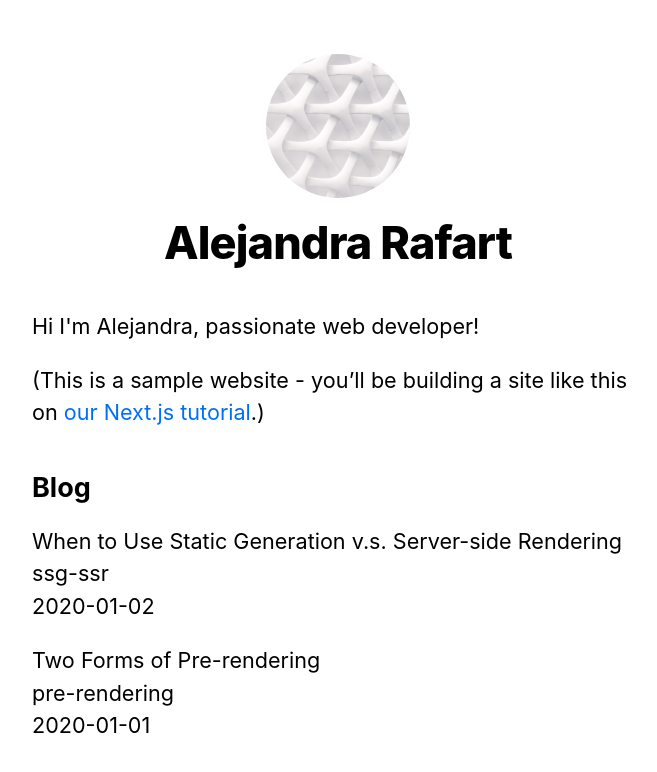
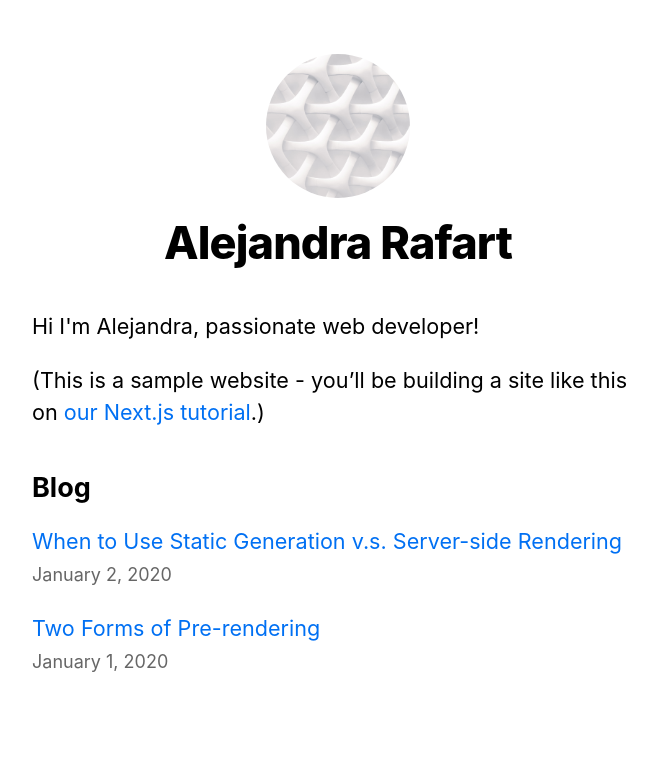
Before and after one commit to alerafart/nextjs-blog, a Next.js app: page / in a window 1280 px wide. Shown: the top 772 px of the page, without its empty margins (302-959 px from the left). Built offline with nearby package versions, Linux system fonts and the light colour scheme.

Commit message:
index page styles and links

```diff
--- a/pages/index.js
+++ b/pages/index.js
@@ -1,6 +1,8 @@
 import Head from 'next/head';
 import Layout, { siteTitle } from '../components/layout';
 import utilStyles from '../styles/utils.module.css';
+import Link from 'next/link';
+import Date from '../components/date';
 
 import { getSortedPostsData } from '../lib/posts';
 
@@ -31,12 +33,14 @@
         <ul className={utilStyles.list}>
           {allPostsData.map(({ id, date, title }) => (
             <li className={utilStyles.listItem} key={id}>
-              {title}
-              <br />
-              {id}
-              <br />
-              {date}
-            </li>
+            <Link href={`/posts/${id}`}>
+              <a>{title}</a>
+            </Link>
+            <br />
+            <small className={utilStyles.lightText}>
+              <Date dateString={date} />
+            </small>
+          </li>
           ))}
         </ul>
       </section>
```
